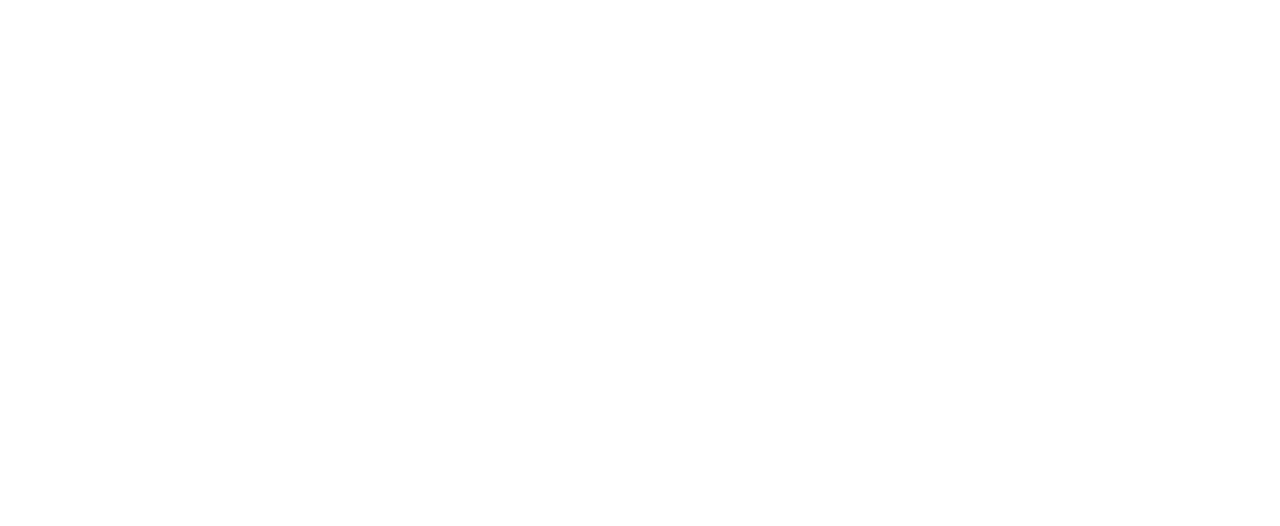
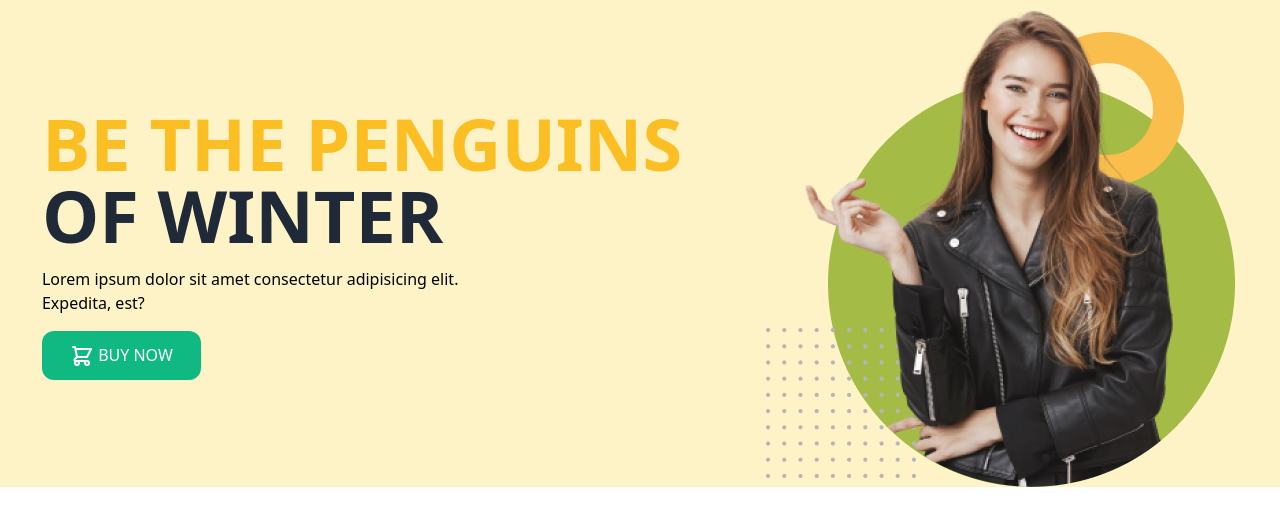
Before and after one commit to moinctg/tailwind-ecommerce, a plain HTML site: page index.html in a window 1280 px wide. Drawn offline with nearby package versions, Linux system fonts and the light colour scheme.

Commit message:
header section update

```diff
--- a/index.html
+++ b/index.html
@@ -8,9 +8,40 @@
     <!-- Tailwind Css -->
     <link href="https://unpkg.com/tailwindcss@^2/dist/tailwind.min.css" rel="stylesheet">
 
-    <title>Document</title>
+    <title>Tailwind Ecommerce Landing page</title>
 </head>
 <body>
+    <header class=" bg-yellow-100">
+        <nav>
 
+        </nav>
+      <section class=" lg:flex items-center justify-around ">
+       <div class="space-y-4">
+        <h1 class="text-7xl uppercase font-bold"> <span class="text-yellow-400">Be the Penguins  </span><br>
+            <span class="text-gray-800">of Winter</span>
+         </h1>
+         <p class="w-2/3">Lorem ipsum dolor sit amet consectetur adipisicing elit. Expedita, est?</p>
+        <button class="uppercase text-white rounded-xl  bg-green-500 px-7 w-auto py-3  "><svg xmlns="http://www.w3.org/2000/svg" class="h-6 w-6 inline" fill="none" viewBox="0 0 24 24" stroke="currentColor">
+            <path stroke-linecap="round" stroke-linejoin="round" stroke-width="2" d="M3 3h2l.4 2M7 13h10l4-8H5.4M7 13L5.4 5M7 13l-2.293 2.293c-.63.63-.184 1.707.707 1.707H17m0 0a2 2 0 100 4 2 2 0 000-4zm-8 2a2 2 0 11-4 0 2 2 0 014 0z" />
+          </svg> buy now </button>
+        </div>
+        <div>
+
+            <img src="images/model.png" alt="">
+        </div>
+      </section>
+    </header>
+     <main>
+         <section>
+
+         </section>
+         <article>
+
+         </article>
+
+     </main>
+     <footer>
+
+     </footer>
 </body>
 </html>
```
